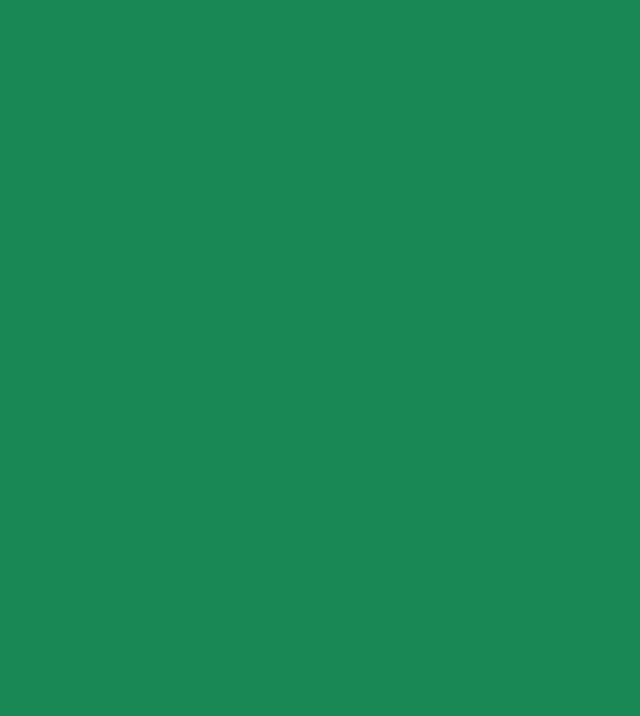
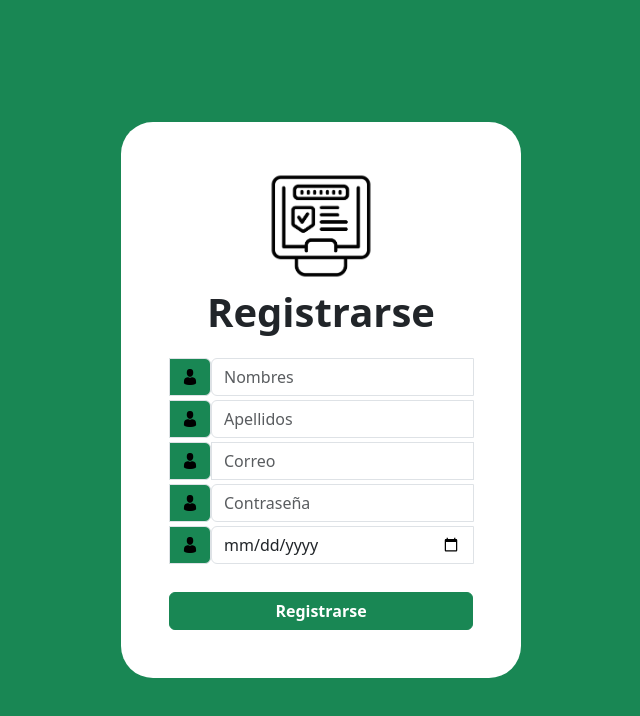
Before and after one commit to ppi-Tecnologia/Mi-Repositorio, a plain HTML site: page PPI Web/registrarse/index.html in a window 1280 px wide. Shown: the whole page, without its empty margins (319-959 px from the left). Drawn offline with nearby package versions, Linux system fonts and the light colour scheme.

Commit message:
Inicio Sesion y registro hecho

```diff
--- a/PPI Web/registrarse/index.html
+++ b/PPI Web/registrarse/index.html
@@ -15,8 +15,48 @@
   <link rel="stylesheet" href="https://cdn.jsdelivr.net/npm/bootstrap@5.3.3/dist/css/bootstrap.rtl.min.css" integrity="sha384-dpuaG1suU0eT09tx5plTaGMLBsfDLzUCCUXOY2j/LSvXYuG6Bqs43ALlhIqAJVRb" crossorigin="anonymous">
 
 </head>
-<body class="bg-success ">
-    <div>
+<body class="bg-success d-flex justify-content-center align-items-center vh-100">
+  <d class="bg-white p-5 rounded-5" style="width: 25rem">
+    <div class="d-flex justify-content-center">
+      <img src="/PPI Web/registrarse/imagenes/icono registro.jpg" alt="Icono de registro de pagina web" style="height: 7rem">
+    </div>
+    <div class="fs-1 fw-bold text-center">Registrarse</div>
+    <div class="input-group mt-3">
+      <div class="input-group-text bg-success">
+        <img src="/PPI Web/inicio sesion/imagenes/icono de usuario pequeño.png" alt="icono de usuario" style="height: 1rem">
+      </div>
+      <input class="form-control" type="text" placeholder="Nombres" required>
+    </div>
+    <div class="input-group mt-1">
+      <div class="input-group-text bg-success">
+        <img src="/PPI Web/inicio sesion/imagenes/icono de usuario pequeño.png" alt="icono de usuario" style="height: 1rem">
+      </div>
+      <input class="form-control" type="text" placeholder="Apellidos" required>
+    </div>
+    <div class="input-group mt-1">
+      <div class="input-group-text bg-success">
+        <img src="/PPI Web/inicio sesion/imagenes/icono de usuario pequeño.png" alt="icono de usuario" style="height: 1rem">
+      </div>
+      <input class="form-control" type="email" placeholder="Correo" required>
+      <div class="input-group mt-1">
+        <div class="input-group-text bg-success">
+          <img src="/PPI Web/inicio sesion/imagenes/icono de usuario pequeño.png" alt="icono de usuario" style="height: 1rem">
+        </div>
+        <input class="form-control" type="password" placeholder="Contraseña" required>
+      </div>
+      <div class="input-group mt-1">
+        <div class="input-group-text bg-success">
+          <img src="/PPI Web/inicio sesion/imagenes/icono de usuario pequeño.png" alt="icono de usuario" style="height: 1rem">
+        </div>
+        <input class="form-control" type="date" placeholder="" required>
+      </div>
+      <div class="input-group mt-1"></div>
+
+    </div>
+    <div class="btn btn-success text-white w-100 mt-4 fw-semibold">Registrarse</div>
+
+
+
 
   </div>
 </body>
```
Also changed, not shown: PPI Web/inicio sesion/index.html (+1 -1 lines), PPI Web/inicio/index.html (+1 -1 lines), PPI Web/registrarse/imagenes/icono registro.jpg (added). Lines whose indentation alone changed are shown as unchanged.
